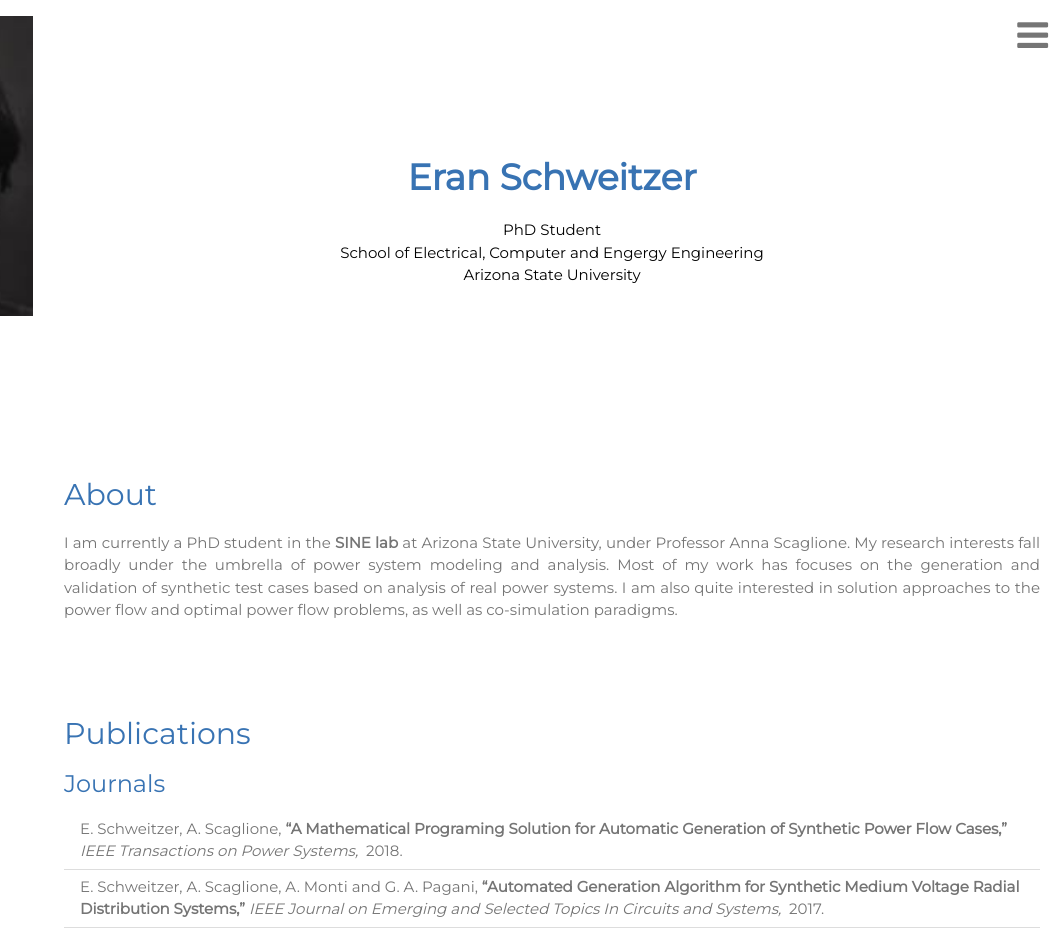
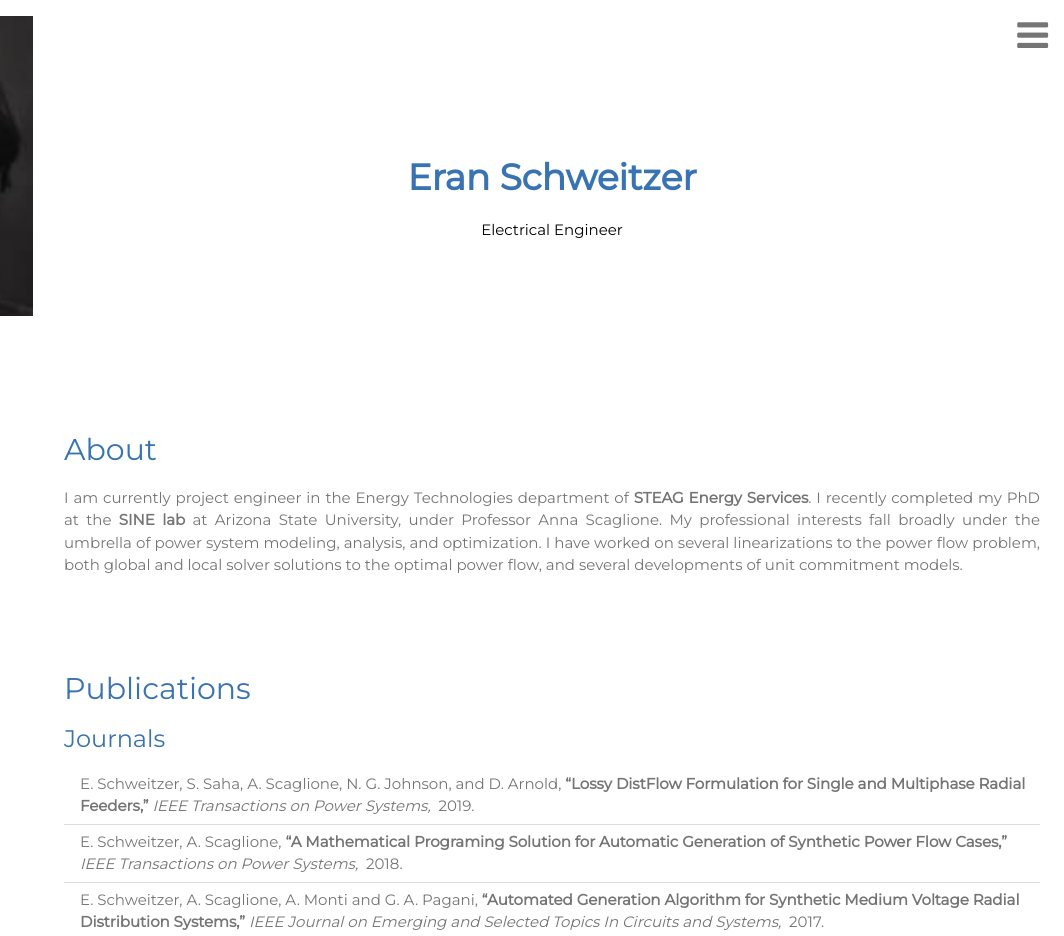
Before and after one commit to eranschweitzer/eranschweitzer.github.io, a plain HTML site: page index.html in a window 1280 px wide. Shown: the top 936 px of the page, 216-1280 px from the left. Drawn offline with nearby package versions, Linux system fonts and the light colour scheme; some packages are replaced by stand-ins of ours.

Commit message:
updating about me and English CV

```diff
--- a/index.html
+++ b/index.html
@@ -88,7 +88,7 @@ form {display: inline;}
   <!-- Header -->
   <header class="w3-container w3-padding-128 w3-center" id="home">
     <h1 class="w3-xxlarge"><b>Eran Schweitzer</b></h1>
-    <p>PhD Student<br>School of Electrical, Computer and Engergy Engineering<br>Arizona State University</p>
+    <p>Electrical Engineer<p>
     <img src="images/EranPic.jpg" class="w3-image w3-hide-large w3-round" style="display:block;width:120px;margin:auto; ">
     <!--img src="images/wetplate.jpg" class="w3-image w3-hide-large w3-hide-medium w3-round" width="1000" height="1333"-->
     <div class="w3-center w3-padding-16 w3-hide-large">
@@ -117,12 +117,12 @@ form {display: inline;}
     <h2>About</h2>
     <!--<hr class="w3-opacity"> -->
     <p>
-I am currently a PhD student in the
+    I am currently project engineer in the Energy Technologies department of <a href="https://www.steag-energyservices.com" target="_blank" class="w3-hover-white" style="text-decoration:none"><b>STEAG Energy Services</b></a>.
+    I recently completed my PhD at the
 <a href="http://scaglione.engineering.asu.edu/" target="_blank" class="w3-hover-white" style="text-decoration:none"><b>SINE lab</b></a>
 at Arizona State University, under Professor Anna Scaglione.
-My research interests fall broadly under the umbrella of power system modeling and analysis.
-Most of my work has focuses on the generation and validation of synthetic test cases based on analysis of real power systems.
-I am also quite interested in solution approaches to the power flow and optimal power flow problems, as well as co-simulation paradigms.
+My professional interests fall broadly under the umbrella of power system modeling, analysis, and optimization.
+I have worked on several linearizations to the power flow problem, both global and local solver solutions to the optimal power flow, and several developments of unit commitment models.
     </p>
   <!-- End About Section -->
   </div>
@@ -133,6 +133,12 @@ I am also quite interested in solution approaches to the power flow and optimal
     <!--<hr class="w3-opacity"> -->
     <h3> Journals </h3>
     <ul class="w3-ul">
+      <li>
+	      <span class="Author">E. Schweitzer, S. Saha, A. Scaglione, N. G. Johnson, and D. Arnold</span>
+	      <span class="Title">Lossy DistFlow Formulation for Single and Multiphase Radial Feeders</span>
+	      <span class="Journal">IEEE Transactions on Power Systems</span>&nbsp;
+	      <span class="Date">2019</span>
+      </li>
       <li>
 	      <span class="Author">E. Schweitzer, A. Scaglione</span>
 	      <span class="Title">A Mathematical Programing Solution for Automatic Generation of Synthetic Power Flow Cases</span>
@@ -219,7 +225,7 @@ I am also quite interested in solution approaches to the power flow and optimal
       <!--<p><i class="fa fa-map-marker fa-fw w3-xxlarge w3-margin-right"></i> Chicago, US</p>-->
       <!--<p><i class="fa fa-phone fa-fw w3-xxlarge w3-margin-right"></i> Phone: +00 151515</p>-->
       <!--<p><i class="fa fa-envelope fa-fw w3-xxlarge w3-margin-right"> </i> Email: eran &#60;dot&#62; schweitzer &#60;at&#62; asu.edu </p>-->
-      <p><i class="fa fa-envelope fa-fw w3-xxlarge w3-margin-right"> </i> Email: eran.schweitzer@asu.edu </p>
+      <p><i class="fa fa-envelope fa-fw w3-xxlarge w3-margin-right"> </i> Email: eranschweitzer@gmail.com </p>
     </div>
 
      <!-- Google Map -->
```
Also changed, not shown: 1 other file.
